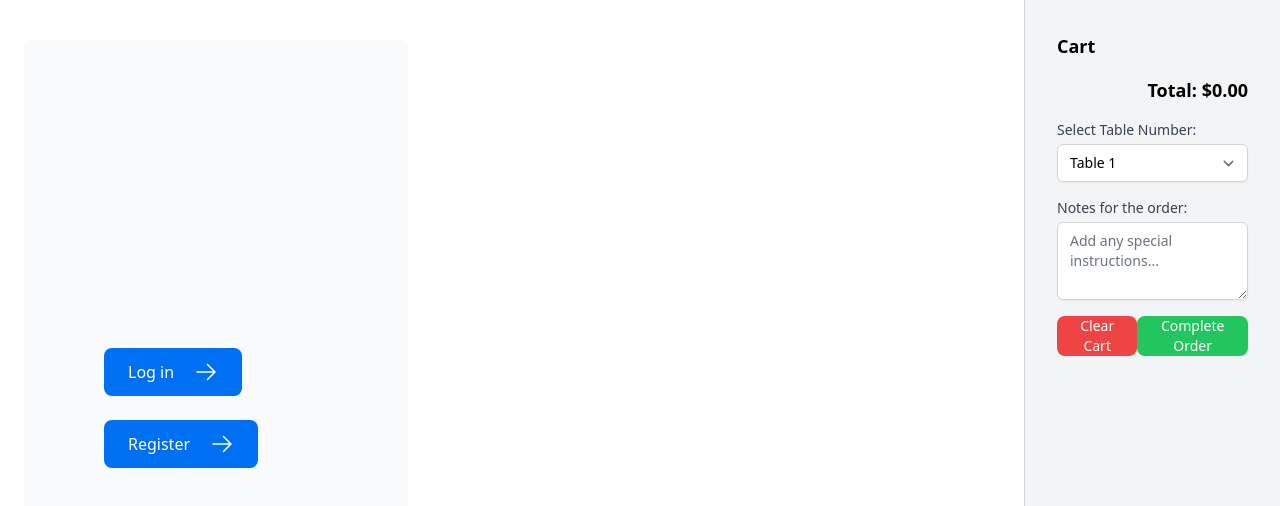
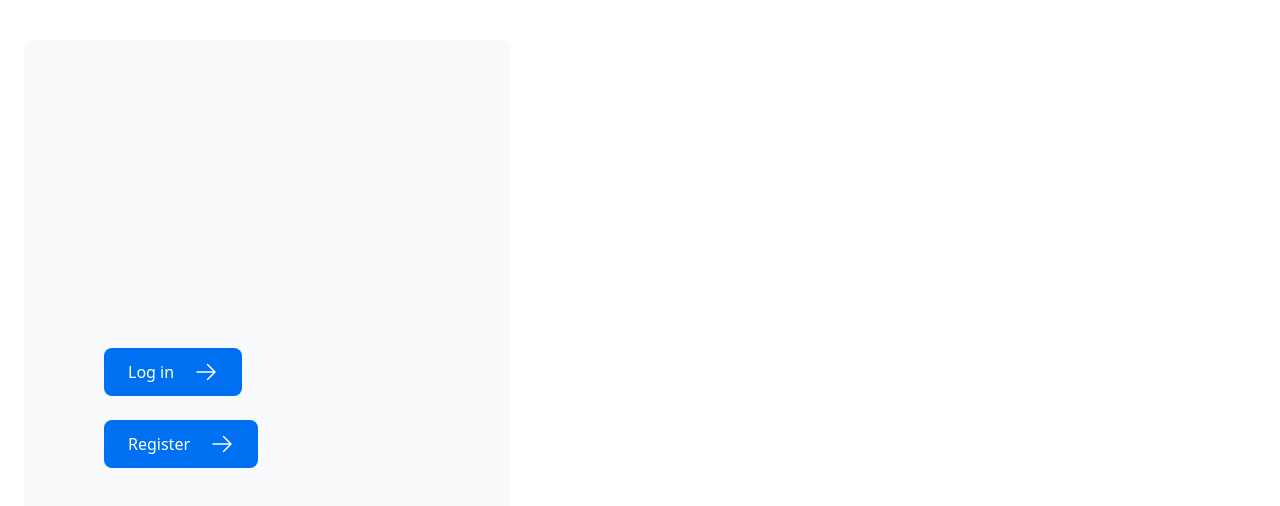
Before and after one commit to majawitosz/tab-frontend, a Next.js app: page / in a window 1280 px wide. Shown: the top 506 px of the page. Built offline with nearby package versions, Linux system fonts and the light colour scheme.

Commit message:
fixed cartProvider

```diff
--- a/app/dashboard/layout.tsx
+++ b/app/dashboard/layout.tsx
@@ -1,6 +1,8 @@
 /** @format */
 
 import SideNav from '@/app/ui/dashboard/sidenav';
+import { CartProvider } from '@/app/ui/cart';
+import { CartDisplay } from '@/app/ui/cart-display';
 
 export default function Layout({
 	children,
@@ -8,6 +10,7 @@ export default function Layout({
 	children: React.ReactNode;
 }): React.ReactNode {
 	return (
+		<CartProvider>
 			<div className='flex h-screen flex-col md:flex-row md:overflow-hidden'>
 				<div className='w-full flex-none md:w-64'>
 					<SideNav />
@@ -15,6 +18,10 @@ export default function Layout({
 				<div className='flex-grow p-6 md:overflow-y-auto md:p-12'>
 					{children}
 				</div>
+				<div className='w-1/5 border-l border-gray-300 bg-gray-100 p-4'>
+					<CartDisplay />
 				</div>
+			</div>
+		</CartProvider>
 	);
 }
--- a/app/layout.tsx
+++ b/app/layout.tsx
@@ -3,8 +3,6 @@
 import type { Metadata } from 'next';
 import { geistSans, geistMono } from '@/app/ui/fonts';
 import '@/app/ui/globals.css';
-import { CartProvider } from '@/app/ui/cart';
-import { CartDisplay } from '@/app/ui/cart-display';
 
 export const metadata: Metadata = {
 	title: 'Create Next App',
@@ -21,14 +19,7 @@ export default function RootLayout({
 			<body
 				className={`${geistSans.variable} ${geistMono.variable} antialiased`}
 			>
-				<CartProvider>
-					<div className='flex'>
-						<div className='flex-1'>{children}</div>
-						<div className='w-1/5 border-l border-gray-300 bg-gray-100 p-4'>
-							<CartDisplay />
-						</div>
-					</div>
-				</CartProvider>
+				{children}
 			</body>
 		</html>
 	);
```
Lines whose indentation alone changed are shown as unchanged.
